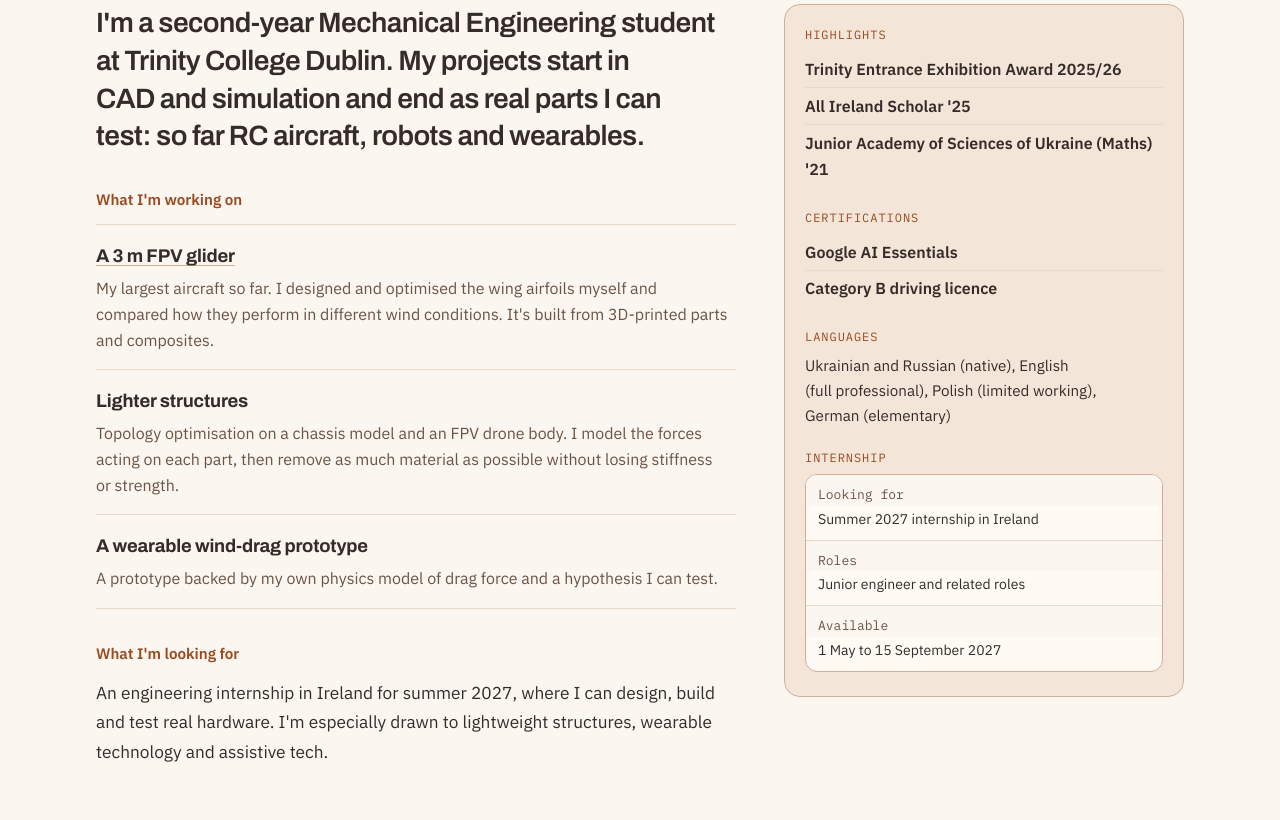
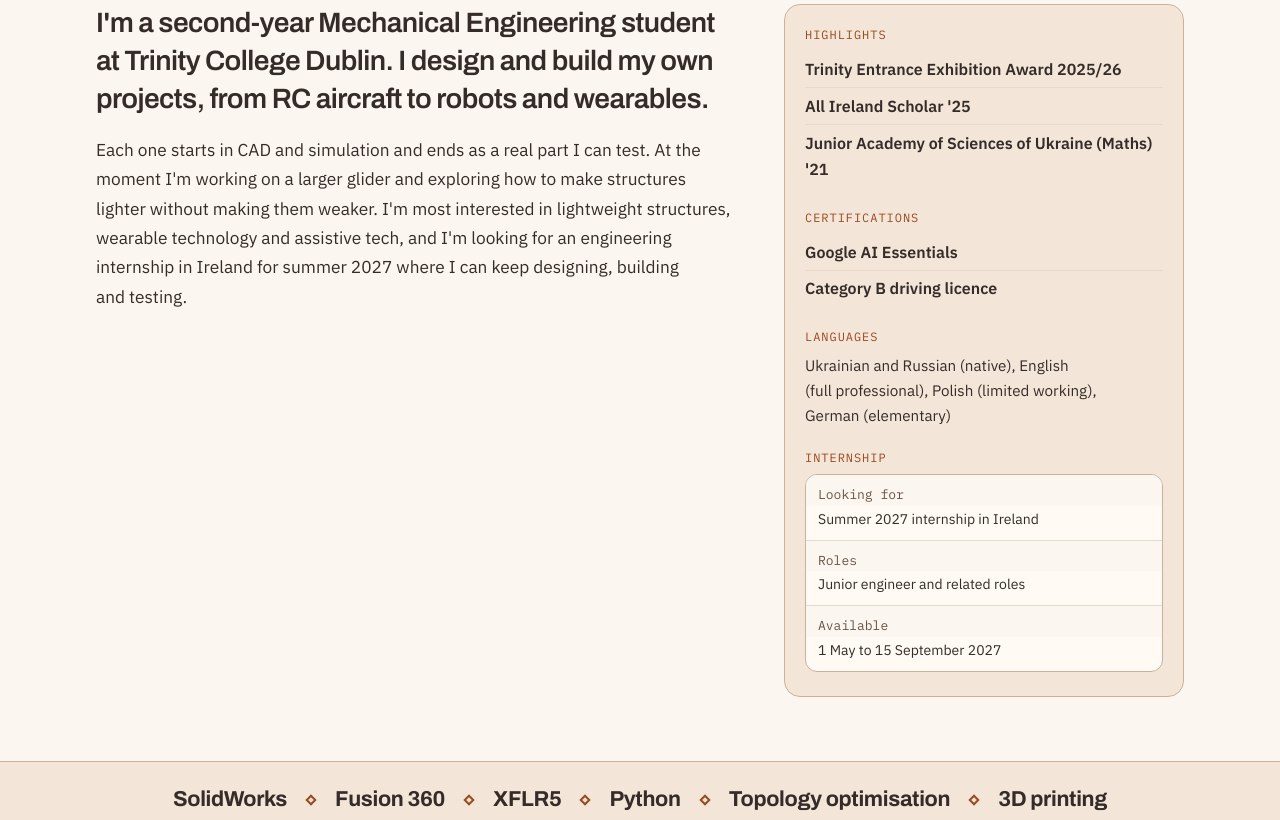
Before and after one commit to MykolaMats1uk/MykolaMats1uk.github.io, a plain HTML site: page index.html in a window 1280 px wide. Shown: the part 1219-2039 px from the top of the page. Drawn offline with Linux system fonts and the light colour scheme.

Commit message:
Shorten my home page bio into one piece
Keep the bio general and leave the project details to the project pages.

```diff
--- a/css/style.css
+++ b/css/style.css
@@ -1157,40 +1157,3 @@ p { text-wrap: pretty; }
   .gallery-row { display: flex; align-items: flex-start; gap: 1.25rem; }
   .gallery-row figure { flex: var(--r, 1) 1 0; min-width: 0; }
 }
-
-/* Home bio: intro, then "What I'm working on" as a short list, then "What I'm looking for" */
-.bio-label {
-  margin: 2rem 0 0.75rem;
-  color: var(--accent);
-  font-family: var(--sans);
-  font-size: 0.95rem;
-  font-weight: 600;
-  letter-spacing: 0;
-}
-
-.bio-now {
-  display: grid;
-  gap: 0;
-  margin: 0;
-  padding: 0;
-  list-style: none;
-  max-width: none;
-  border-top: 1px solid var(--rule);
-}
-
-.bio-now li {
-  padding: 1rem 0;
-  border-bottom: 1px solid var(--rule);
-}
-
-.bio-now h4 {
-  margin: 0 0 0.3rem;
-  font-family: var(--display);
-  font-size: 1.15rem;
-  font-weight: 700;
-  letter-spacing: -0.01em;
-}
-
-.bio-now h4 a { color: var(--text); text-decoration-color: var(--line); }
-.bio-now h4 a:hover { color: var(--accent); }
-.bio-text .bio-now p { margin: 0; font-size: 1rem; line-height: 1.6; color: var(--muted); }
--- a/index.html
+++ b/index.html
@@ -8,7 +8,7 @@
   <link rel="icon" href="data:,">
   <link rel="preload" href="fonts/ibm-plex-sans-latin.woff2" as="font" type="font/woff2" crossorigin>
   <link rel="preload" href="fonts/archivo-latin.woff2" as="font" type="font/woff2" crossorigin>
-  <link rel="stylesheet" href="css/style.css?v=12">
+  <link rel="stylesheet" href="css/style.css?v=13">
 </head>
 <body>
   <a class="skip" href="#main">Skip to content</a>
@@ -65,26 +65,8 @@
     <div class="section-head"><span class="num">01</span><h2>About me</h2></div>
     <div class="bio">
       <div class="bio-text">
-        <p class="bio-intro">I'm a second-year Mechanical Engineering student at Trinity College Dublin. My projects start in CAD and simulation and end as real parts I can test: so far RC aircraft, robots and wearables.</p>
-
-        <h3 class="bio-label">What I'm working on</h3>
-        <ul class="bio-now">
-          <li>
-            <h4><a href="projects/glider-3m.html">A 3 m FPV glider</a></h4>
-            <p>My largest aircraft so far. I designed and optimised the wing airfoils myself and compared how they perform in different wind conditions. It's built from 3D-printed parts and composites.</p>
-          </li>
-          <li>
-            <h4>Lighter structures</h4>
-            <p>Topology optimisation on a chassis model and an FPV drone body. I model the forces acting on each part, then remove as much material as possible without losing stiffness or strength.</p>
-          </li>
-          <li>
-            <h4>A wearable wind-drag prototype</h4>
-            <p>A prototype backed by my own physics model of drag force and a hypothesis I can test.</p>
-          </li>
-        </ul>
-
-        <h3 class="bio-label">What I'm looking for</h3>
-        <p>An engineering internship in Ireland for summer 2027, where I can design, build and test real hardware. I'm especially drawn to lightweight structures, wearable technology and assistive tech.</p>
+        <p class="bio-intro">I'm a second-year Mechanical Engineering student at Trinity College Dublin. I design and build my own projects, from RC aircraft to robots and wearables.</p>
+        <p>Each one starts in CAD and simulation and ends as a real part I can test. At the moment I'm working on a larger glider and exploring how to make structures lighter without making them weaker. I'm most interested in lightweight structures, wearable technology and assistive tech, and I'm looking for an engineering internship in Ireland for summer 2027 where I can keep designing, building and testing.</p>
       </div>
 
       <aside class="fact-card" aria-label="Key facts">
```
Also changed, not shown: about.html (+1 -1 lines), projects/glider-2m.html (+1 -1 lines), projects/glider-3m.html (+1 -1 lines), projects/index.html (+1 -1 lines), projects/sentinel.html (+1 -1 lines).
